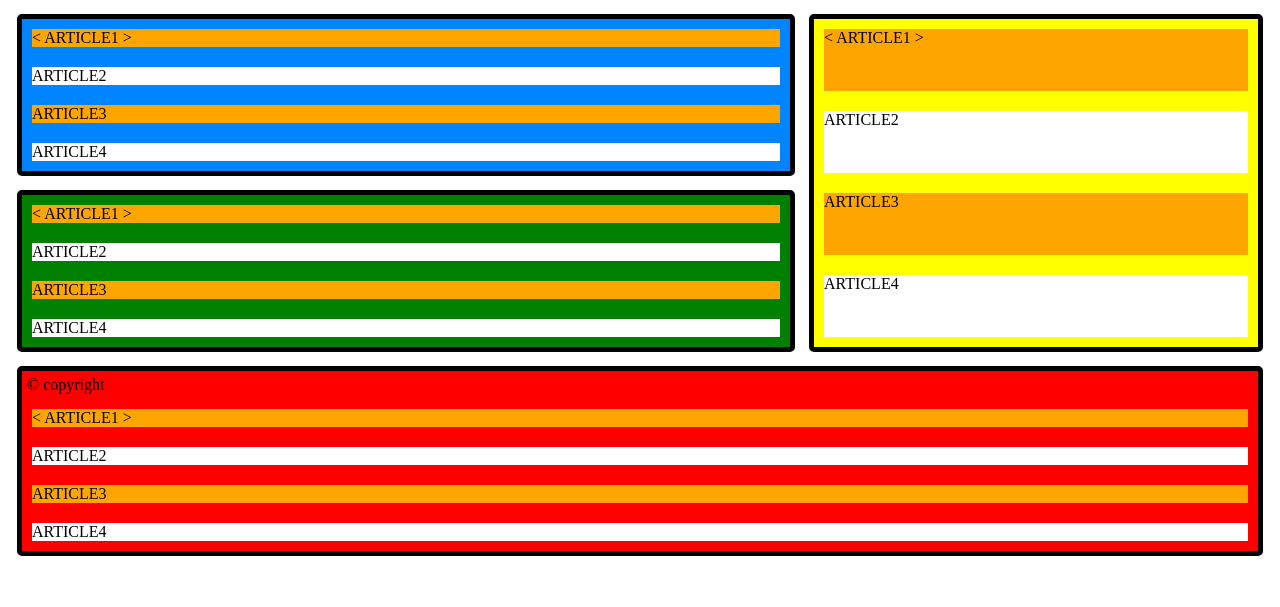
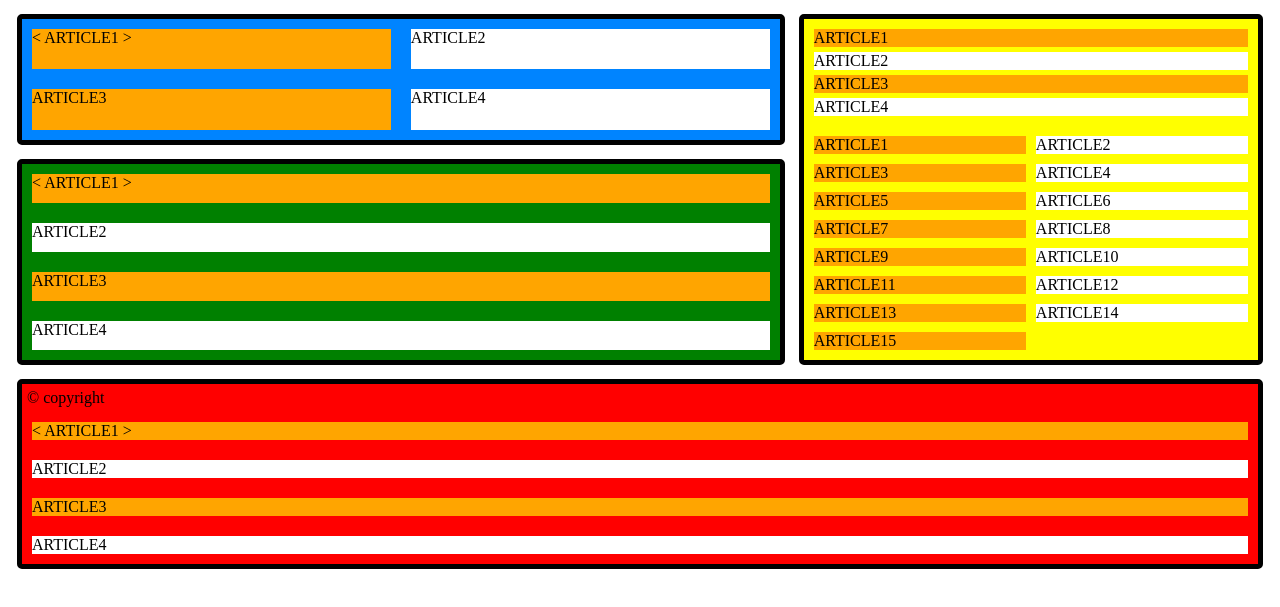
Before and after one commit to junjun04/ANIMEMOTO, a plain HTML site: page index.html in a window 1280 px wide. Shown: the part 85-692 px from the top of the page. Drawn offline with Linux system fonts and the light colour scheme.

Commit message:
animemoto name

```diff
--- a/index.html
+++ b/index.html
@@ -43,10 +43,32 @@
 
 
 <div class="aside2">
-    <article class="a1">&lt ARTICLE1 &gt </article>
+    <section class="first">
+
+            <article class="a1">ARTICLE1</article>
+            <article class="a2">ARTICLE2</article>
+            <article class="a3">ARTICLE3</article>
+            <article class="a4">ARTICLE4</article>
+    </section>
+
+    <section class="second">
+    <article class="a1">ARTICLE1</article>
     <article class="a2">ARTICLE2</article>
     <article class="a3">ARTICLE3</article>
     <article class="a4">ARTICLE4</article>
+    <article class="a5">ARTICLE5</article>
+    <article class="a6">ARTICLE6</article>
+    <article class="a7">ARTICLE7</article>
+    <article class="a8">ARTICLE8</article>
+    <article class="a8">ARTICLE9</article>
+    <article class="a10">ARTICLE10</article>
+    <article class="a11">ARTICLE11</article>
+    <article class="a12">ARTICLE12</article>
+    <article class="a13">ARTICLE13</article>
+    <article class="a14">ARTICLE14</article>
+    <article class="a15">ARTICLE15</article>
+    </section>
+
 </div>
 
 
--- a/stylesheets/main.css
+++ b/stylesheets/main.css
@@ -2,7 +2,7 @@
     padding: 0;
     margin: 0;
     box-sizing: border-box;
-    font-family: 'Times New Roman', Times, serif;
+    font-family: 'Times New Roman', Times, sans-serif;
 }
 :root {
     --blk-solid: 5px black solid;
@@ -27,11 +27,31 @@ padding: 10px;
 }
 .aside1 {
     grid-area: aside1;
+    display: grid;
+    grid-template-columns: repeat(2, 1fr);
+
 }
 
 .aside2 {
     grid-area: aside2;
+    display: grid;
+    grid-template-areas:
+    'first'
+    'second';
+    grid-gap: 5px;
+    padding: 5px;
+    margin: 5px;
 }
+.aside2 > .first {
+    grid-area: first;
+}
+.aside2 >.second {
+    grid-area: second;
+    display: grid;
+    grid-template-columns: repeat(2,1fr);
+}
+
+
 
 .aside3 {
     grid-area: aside3;
@@ -136,7 +156,7 @@ body {
     display: grid;
     grid-template-columns: repeat(12, 1fr);
     grid-template-rows: repeat(2, 1fr);
-    gap: 5PX;
+    gap: 5px;
     border: 5px solid black;
 }
 form {
```
